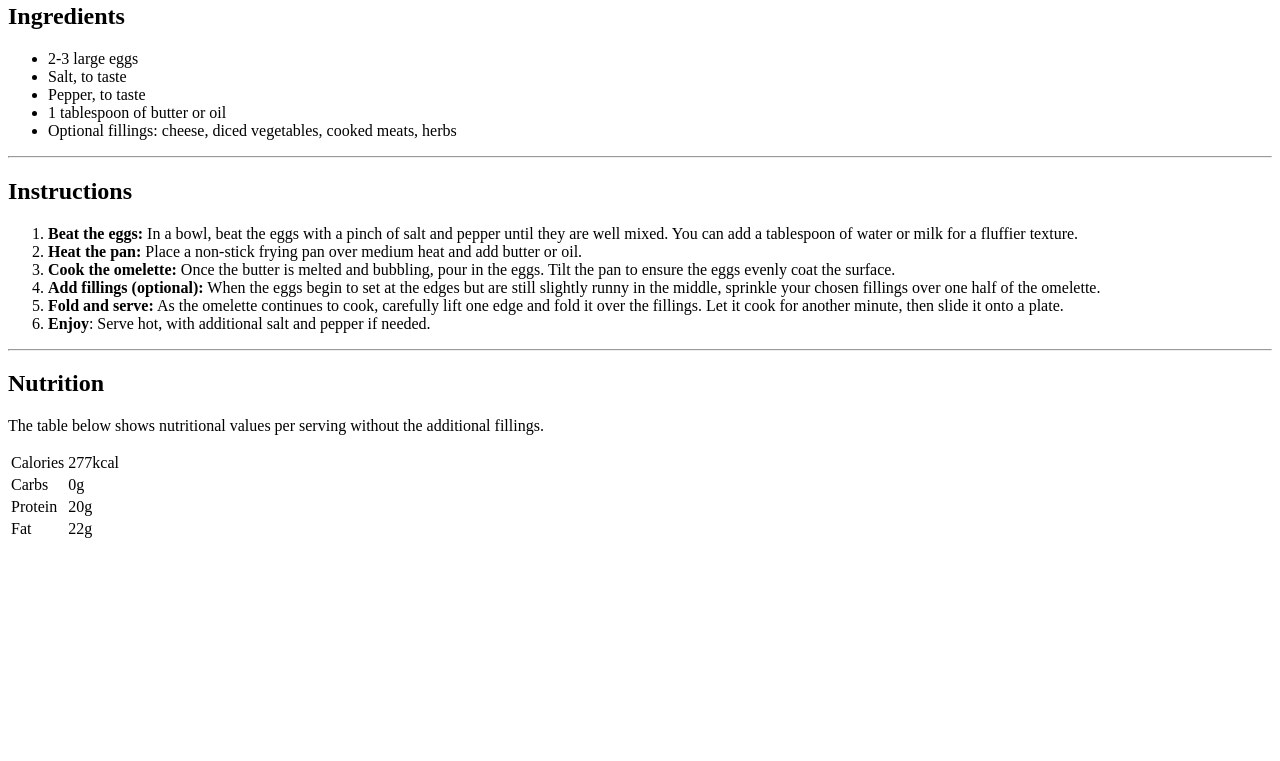
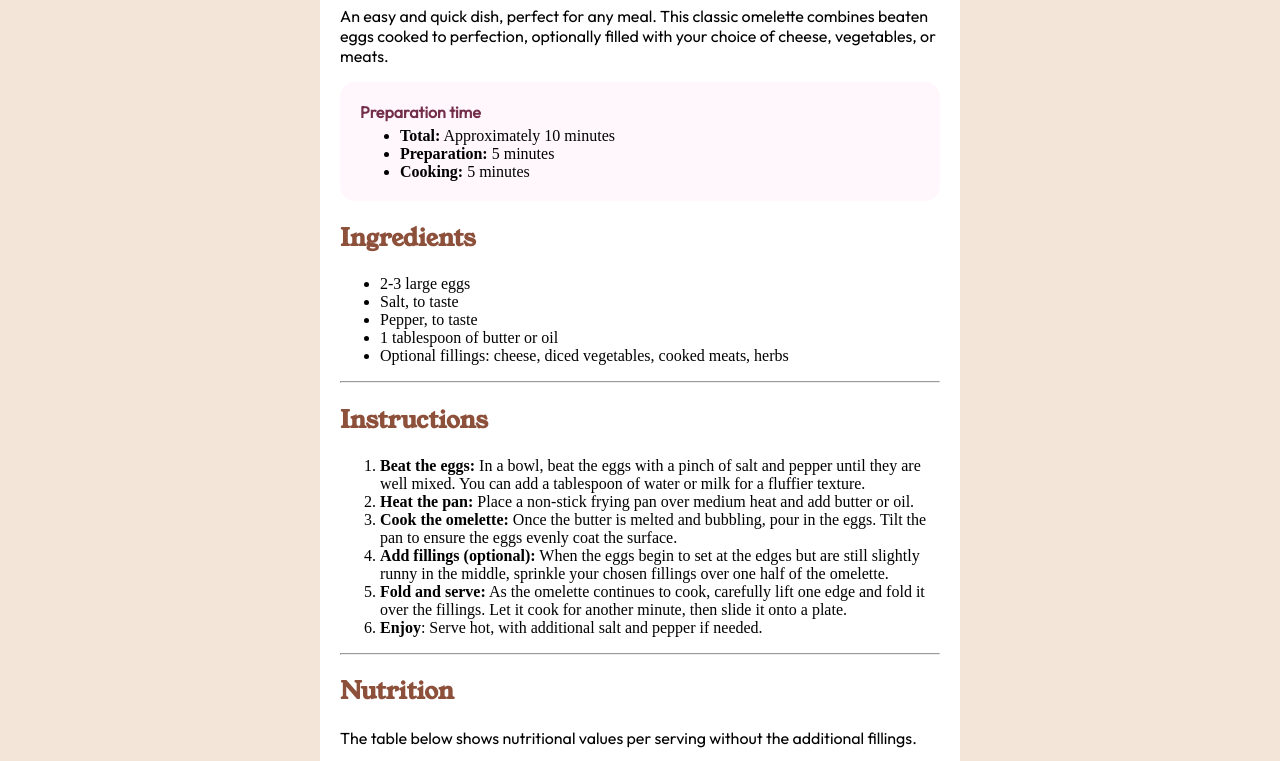
Before and after one commit to murilomatutino/site-receita, a plain HTML site: page index.html in a window 1280 px wide. Shown: the part 431-1192 px from the top of the page. Before the commit the page ends 980 px from the top, so only its background shows below. Drawn offline with Linux system fonts and the light colour scheme.

Commit message:
Adicionado estilo e fontes ao site

```diff
--- a/index.html
+++ b/index.html
@@ -4,11 +4,12 @@
     <meta charset="UTF-8">
     <meta name="viewport" content="width=device-width, initial-scale=1.0">
     <link rel="shortcut icon" href="imagens/favicon.png" type="image/x-icon">
+    <link rel="stylesheet" href="style.css">
     <title>Receitas</title>
 </head>
 <body>
     <main>
-        <img  widht="400" height="200" src="imagens/image-omelette.jpeg" alt="Imagem de um omelette">
+        <img  widht="400" height="275" src="imagens/image-omelette.jpeg" alt="Imagem de um omelette">
         <h1>Simple Omelette Recipe</h1>
 
         <p>An easy and quick dish, perfect for any meal. This classic omelette combines beaten eggs cooked to perfection, optionally filled with your choice of cheese, vegetables, or meats.</p>
--- /dev/null
+++ b/style.css
@@ -0,0 +1,66 @@
+@charset "UTF-8";
+
+@font-face {
+    font-family: 'Serifada';
+    src: url('fontes/YoungSerif-Regular.ttf') format('truetype');
+    font-weight: normal;
+    font-size: normal;
+}
+
+@font-face{
+    font-family: 'outfit';
+    src:url('fontes/outfit/Outfit-VariableFont_wght.ttf') format('truetype');
+    font-size: normal;
+    font-weight: normal;
+}
+
+body{
+    background-color: #f3e5d8;
+}
+
+main{
+    background-color: #ffffff;
+
+    margin: auto;
+    margin-top: 50px;
+    margin-bottom: 50px;
+    width: 600px;
+
+    padding: 20px;
+    border-radius: 10px;
+}
+
+img {
+    border-radius: 10px;
+}
+
+h2 {
+    color: #8d503b;
+}
+
+h1, h2{
+    font-family: 'Serifada';
+}
+
+p{
+    font-family: 'outfit';
+}
+
+section {
+    background-color: #fff7fc;
+
+    padding: 20px;
+    border-radius: 15px;
+}
+
+section > p{
+    margin: 0px;
+    margin-bottom: 5px;
+
+    color: #732e4a;
+    font-weight: bold;
+}
+
+section > ul {
+    margin: 0px;
+}
```
Also changed, not shown: fontes/YoungSerif-Regular.ttf (added), fontes/outfit/OFL.txt (added), fontes/outfit/Outfit-VariableFont_wght.ttf (added), fontes/outfit/static/Outfit-Black.ttf (added), fontes/outfit/static/Outfit-Bold.ttf (added), fontes/outfit/static/Outfit-ExtraBold.ttf (added), fontes/outfit/static/Outfit-ExtraLight.ttf (added), fontes/outfit/static/Outfit-Light.ttf (added), fontes/outfit/static/Outfit-Medium.ttf (added), fontes/outfit/static/Outfit-Regular.ttf (added), fontes/outfit/static/Outfit-SemiBold.ttf (added), fontes/outfit/static/Outfit-Thin.ttf (added).
